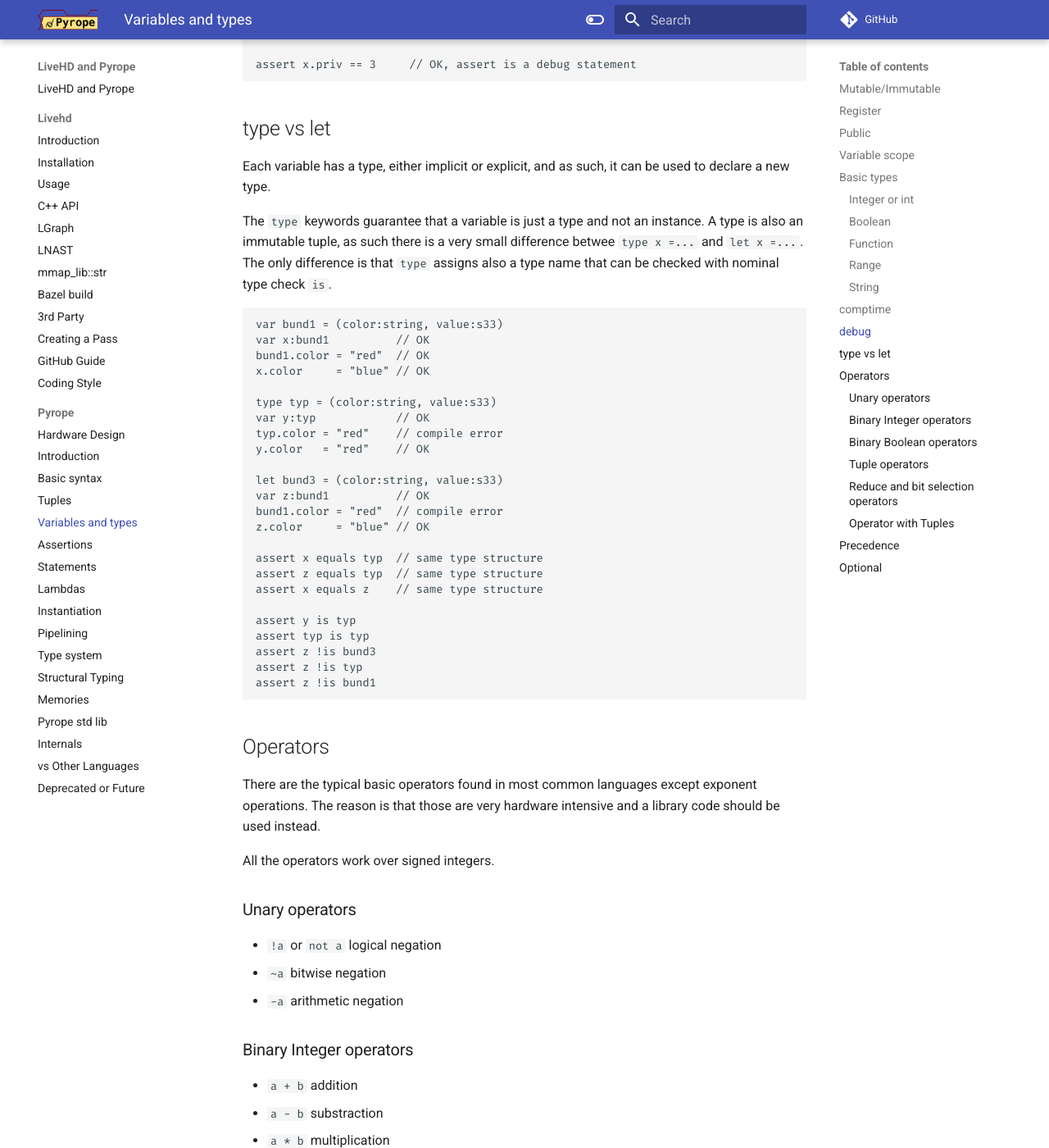
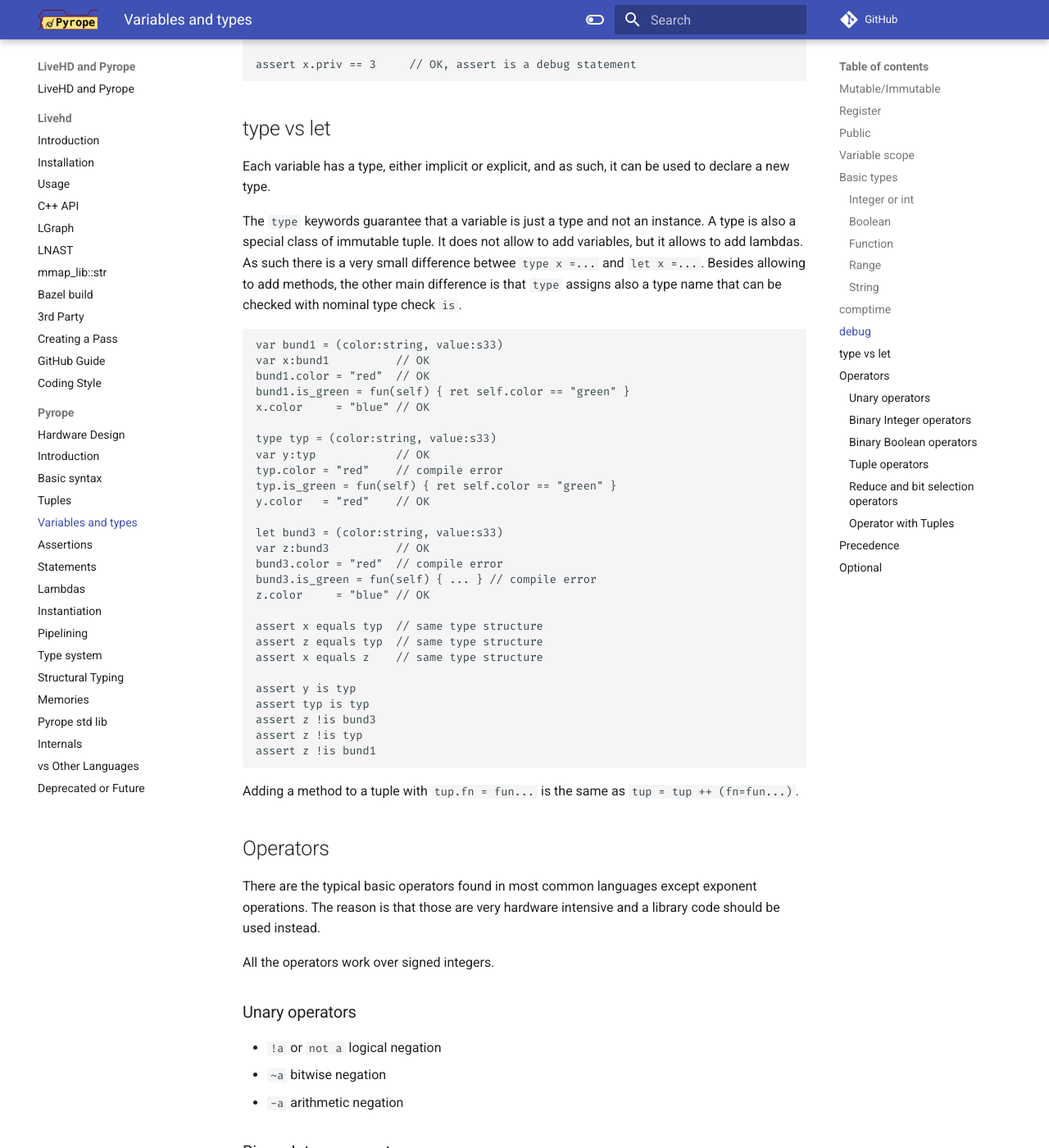
Before and after one commit to masc-ucsc/docs, an MkDocs documentation site: the page built from docs/pyrope/04-variables.md, in a window 1280 px wide and 1400 px high, scrolled down 7200 px. Shown: the whole window at 82% size. Built offline with MkDocs 1.6.1 and Material for MkDocs 9.7.7, drawn with Linux system fonts in a browser that asks for light colours; comment, search, counter and statistics services are not loaded; some of the changed text lies outside the part shown.

Commit message:
fix inconsistencies in examples (older syntax)

````diff
--- a/docs/pyrope/04-variables.md
+++ b/docs/pyrope/04-variables.md
@@ -411,25 +411,29 @@ used to declare a new type.
 
 
 The `type` keywords guarantee that a variable is just a type and not an
-instance. A type is also an immutable tuple, as such there is a very small
-difference betwee `type x =...` and `let x =...`. The only difference is that
-`type` assigns also a type name that can be checked with nominal type check
-`is`.
+instance. A type is also a special class of immutable tuple. It does not allow
+to add variables, but it allows to add lambdas. As such there is a very small
+difference betwee `type x =...` and `let x =...`. Besides allowing to add
+methods, the other  main difference is that `type` assigns also a type name
+that can be checked with nominal type check `is`.
 
 ```
 var bund1 = (color:string, value:s33)
 var x:bund1          // OK
 bund1.color = "red"  // OK
+bund1.is_green = fun(self) { ret self.color == "green" }
 x.color     = "blue" // OK
 
 type typ = (color:string, value:s33)
 var y:typ            // OK
 typ.color = "red"    // compile error
+typ.is_green = fun(self) { ret self.color == "green" }
 y.color   = "red"    // OK
 
 let bund3 = (color:string, value:s33)
-var z:bund1          // OK
-bund1.color = "red"  // compile error
+var z:bund3          // OK
+bund3.color = "red"  // compile error
+bund3.is_green = fun(self) { ... } // compile error
 z.color     = "blue" // OK
 
 assert x equals typ  // same type structure
@@ -442,6 +446,10 @@ assert z !is bund3
 assert z !is typ
 assert z !is bund1
 ```
+
+Adding a method to a tuple with `tup.fn = fun...` is the same as `tup = tup ++
+(fn=fun...)`.
+
 
 ## Operators
 
````
Also changed, not shown: other parts of docs/pyrope/04-variables.md (+1 -1 lines), docs/pyrope/06-functions.md (+22 -5 lines), docs/pyrope/06b-instantiation.md (+3 -3 lines), docs/pyrope/10-internals.md (+3 -3 lines).
